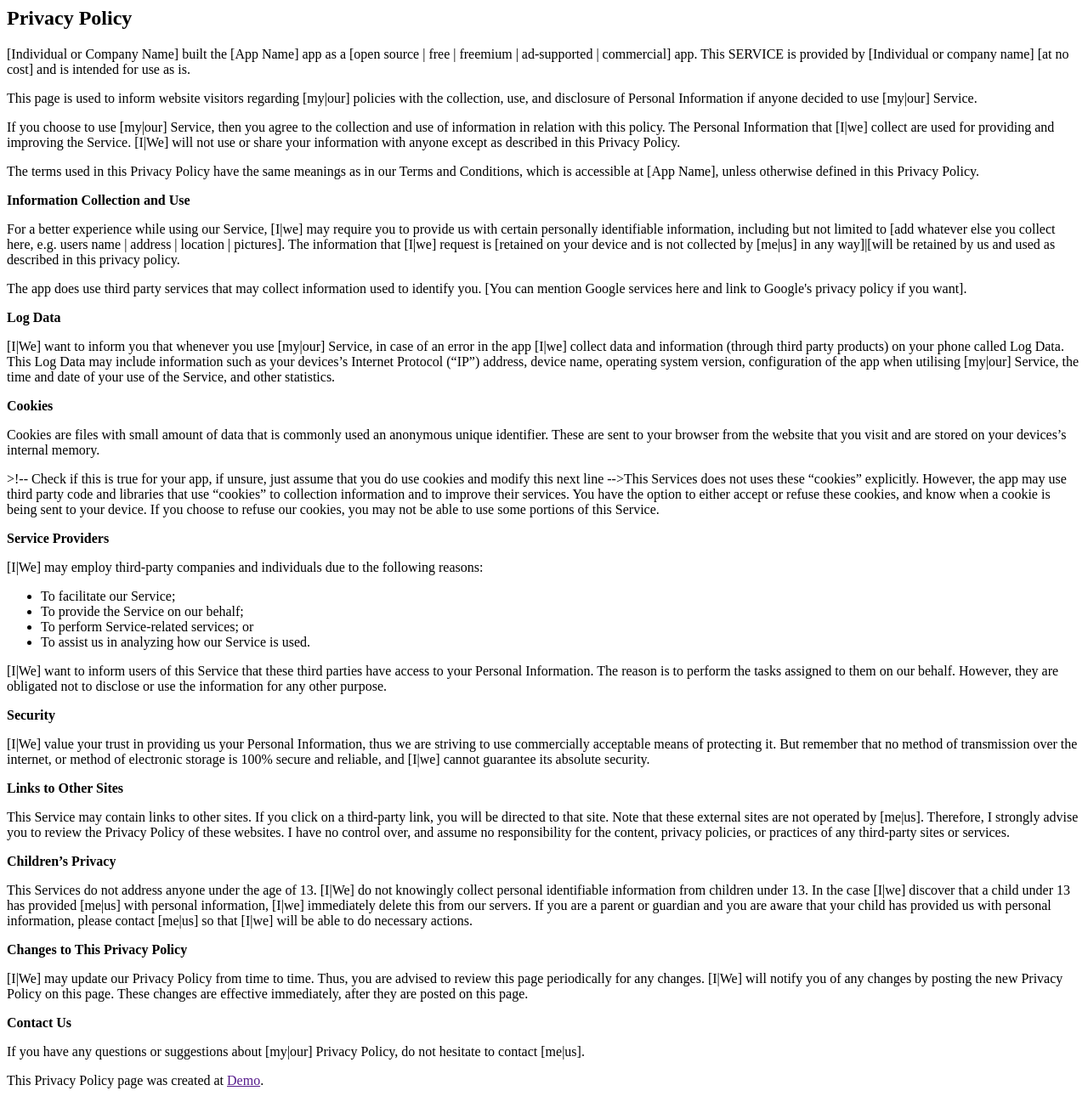
After one commit to shubhamjain31/BlogPress, a Django app: page /policy/ in a window 1280 px wide. The commit adds this page. Shown: the whole page at 85% size. Run offline with Django 3.2, Linux system fonts and the light colour scheme.

Commit message:
Modified login and register functionality

```diff
--- a/App/templates/base.html
+++ b/App/templates/base.html
@@ -53,7 +53,7 @@
 
               {% else %}
               <li class="nav-item mt-3 mt-lg-0 ml-lg-3 d-lg-none d-xl-inline-block">
-                <a class="btn btn-primary" href="{% url 'login_view' %}">Add Blog</a>
+                <a class="btn btn-primary" href="/login/">Add Blog</a>
               </li>
 
               {% endif %}
@@ -74,8 +74,8 @@
       <div class="py-4 font-weight-light bg-gray-800 text-gray-300">
         <div class="container">
           <div class="row align-items-center">
-            <div class="col-md-6 text-center text-md-left">
-              <p class="text-sm mb-md-0">&copy; 2021, Your company.  All rights reserved.</p>
+            <div class="col-md-12 text-center text-md-left">
+              <p class="text-sm mb-md-0 text-center">&copy; 2021, BlogPress.  All rights reserved.</p>
             </div>
 
           </div>
--- /dev/null
+++ b/App/templates/policy.html
@@ -0,0 +1,85 @@
+<html>
+<head>
+    <title>Privacy Policy</title>
+</head>
+<body>
+<h2>Privacy Policy</h2>
+<p>[Individual or Company Name] built the [App Name] app as a [open source | free | freemium | ad-supported | commercial] app. This SERVICE is provided by [Individual or company name] [at no cost] and is intended
+    for use as is.</p>
+<p>This page is used to inform website visitors regarding [my|our] policies with the collection, use, and
+    disclosure of Personal Information if anyone decided to use [my|our] Service.</p>
+<p>If you choose to use [my|our] Service, then you agree to the collection and use of information in
+    relation with this policy. The Personal Information that [I|we] collect are used for providing and
+    improving the Service. [I|We] will not use or share your information with anyone except as described
+    in this Privacy Policy.</p>
+<p>The terms used in this Privacy Policy have the same meanings as in our Terms and Conditions,
+    which is accessible at [App Name], unless otherwise defined in this Privacy Policy.</p>
+
+<p><strong>Information Collection and Use</strong></p>
+<p>For a better experience while using our Service, [I|we] may require you to provide us with certain
+    personally identifiable information, including but not limited to [add whatever else you collect here, e.g. users name | address | location | pictures].
+	The information that [I|we] request is [retained on your device and is not
+    collected by [me|us] in any way]|[will be retained by us and used as described in this privacy policy.</p>
+<p>The app does use third party services that may collect information used to identify you. [You can mention Google services here and link to Google's privacy policy if you want].
+
+<p><strong>Log Data</strong></p>
+<p>[I|We] want to inform you that whenever you use [my|our] Service, in case of an error in the app [I|we] collect
+    data and information (through third party products) on your phone called Log Data. This Log Data
+    may include information such as your devices’s Internet Protocol (“IP”) address, device name,
+    operating system version, configuration of the app when utilising [my|our] Service, the time and date
+    of your use of the Service, and other statistics.</p>
+
+<p><strong>Cookies</strong></p>
+<p>Cookies are files with small amount of data that is commonly used an anonymous unique identifier.
+    These are sent to your browser from the website that you visit and are stored on your devices’s
+    internal memory.</p>
+<p>>!-- Check if this is true for your app, if unsure, just assume that you do use cookies and modify this next line -->This Services does not uses these “cookies” explicitly. However, the app may use third party code
+    and libraries that use “cookies” to collection information and to improve their services. You
+    have the option to either accept or refuse these cookies, and know when a cookie is being sent
+    to your device. If you choose to refuse our cookies, you may not be able to use some portions of
+    this Service.</p>
+
+<p><strong>Service Providers</strong></p> <!-- This part need seem like it's not needed, but if you use any Google services, or any other third party libraries, chances are, you need this. -->
+<p>[I|We] may employ third-party companies and individuals due to the following reasons:</p>
+<ul>
+    <li>To facilitate our Service;</li>
+    <li>To provide the Service on our behalf;</li>
+    <li>To perform Service-related services; or</li>
+    <li>To assist us in analyzing how our Service is used.</li>
+</ul>
+<p>[I|We] want to inform users of this Service that these third parties have access to your Personal
+    Information. The reason is to perform the tasks assigned to them on our behalf. However, they
+    are obligated not to disclose or use the information for any other purpose.</p>
+
+<p><strong>Security</strong></p>
+<p>[I|We] value your trust in providing us your Personal Information, thus we are striving to use
+    commercially acceptable means of protecting it. But remember that no method of transmission over
+    the internet, or method of electronic storage is 100% secure and reliable, and [I|we] cannot
+    guarantee its absolute security.</p>
+
+<p><strong>Links to Other Sites</strong></p>
+<p>This Service may contain links to other sites. If you click on a third-party link, you will be
+    directed to that site. Note that these external sites are not operated by [me|us]. Therefore, I
+    strongly advise you to review the Privacy Policy of these websites. I have no control over, and
+    assume no responsibility for the content, privacy policies, or practices of any third-party
+    sites or services.</p>
+
+<p><strong>Children’s Privacy</strong></p>
+<p>This Services do not address anyone under the age of 13. [I|We] do not knowingly collect personal
+    identifiable information from children under 13. In the case [I|we] discover that a child under 13
+    has provided [me|us] with personal information, [I|we] immediately delete this from our servers. If you
+    are a parent or guardian and you are aware that your child has provided us with personal
+    information, please contact [me|us] so that [I|we] will be able to do necessary actions.</p>
+
+<p><strong>Changes to This Privacy Policy</strong></p>
+<p>[I|We] may update our Privacy Policy from time to time. Thus, you are advised to review this page
+    periodically for any changes. [I|We] will notify you of any changes by posting the new Privacy Policy
+    on this page. These changes are effective immediately, after they are posted on this page.</p>
+
+<p><strong>Contact Us</strong></p>
+<p>If you have any questions or suggestions about [my|our] Privacy Policy, do not hesitate to contact
+    [me|us].</p>
+<p>This Privacy Policy page was created at <a href=""
+                                              target="_blank">Demo</a>.</p>
+</body>
+</html>
--- a/App/urls.py
+++ b/App/urls.py
@@ -8,6 +8,8 @@ urlpatterns = [
     path('register/' , register_view , name="register_view"),
     path('logout-view/' , logout_view , name="logout_view"),
 
+    path('policy/' , policy , name="policy"),
+
     path('add-blog/' , add_blog, name="add_blog"),
     path('blog-detail/<slug>' , blog_detail , name="blog_detail"),
     path('see-blog/' , see_blog , name="see_blog"),
--- a/App/views.py
+++ b/App/views.py
@@ -1,6 +1,12 @@
-from django.shortcuts import render ,redirect
+from django.shortcuts import render ,redirect, HttpResponseRedirect
 from .form import *
 from django.contrib.auth import logout
+
+from django.contrib.auth import authenticate, login
+from django.contrib.auth.decorators import login_required
+
+from django.contrib import messages
+from BlogPress.decorators import get_ip
 
 # Create your views here.
 
@@ -15,6 +21,47 @@ def home(request):
 
 def login_view(request):
     return render(request ,'login.html')
+
+def register_view(request):
+    if request.user.is_authenticated:
+        return redirect('/')
+
+    msg     = None
+    success = False
+
+    if request.method == "POST":
+        form = SignUpForm(request.POST)
+
+        agree = request.POST.get("agree")
+        if agree is None:
+            msg = 'Please Acccept Privacy Policy'
+            return render(request, "register.html", {"form": form, "msg" : msg, "success" : success })
+
+        if form.is_valid():
+            # post = form.save(commit=False)
+            # post.save()
+
+            # Profile(user=post).save()
+
+            username = form.cleaned_data.get("username")
+            email    = form.cleaned_data.get("email")
+            raw_password = form.cleaned_data.get("password1")
+            user     = authenticate(username=username, password=raw_password)
+
+            msg      = 'User created.'
+            success  = True
+
+            messages.success(request, 'Registration Completed Successfully. Kindly Login to Continue.')
+            return HttpResponseRedirect("/login/")
+
+        else:
+            print(form.errors)
+    else:
+        form = SignUpForm()
+    return render(request ,'register.html' ,{"form": form, "msg" : msg, "success" : success })
+
+def policy(request):
+    return render(request ,'policy.html')
 
 def blog_detail(request ,slug):
     context = {}
@@ -111,9 +158,6 @@ def blog_delete(request ,id):
 
     return redirect('/see-blog/')
 
-def  register_view(request):
-    return render(request , 'register.html')
-
 def verify(request, token):
     try:
         profile_obj = Profile.objects.filter(token = token).first()
--- a/App/views_api.py
+++ b/App/views_api.py
@@ -1,9 +1,11 @@
 from rest_framework.views import APIView
 from rest_framework.response import Response
+
 from django.contrib.auth.models import User
 from .models import Profile
+
 from .helpers import *
-from django.contrib.auth import authenticate , login
+from django.contrib.auth import authenticate ,login
 
 class LoginView(APIView):
 
@@ -78,6 +80,7 @@ class RegisterView(APIView):
             user_obj = User.objects.create(email = data.get('username') , username = data.get('username'))
             user_obj.set_password(data.get('password'))
             user_obj.save()
+
             token = generate_random_string(20)
             Profile.objects.create(user = user_obj , token = token)
             #send_mail_to_user(token , data.get('username'))
--- /dev/null
+++ b/BlogPress/decorators.py
@@ -0,0 +1,2 @@
+def get_ip(request):
+    return request.META.get('HTTP_X_FORWARDED_FOR', request.META.get('REMOTE_ADDR', '')).split(',')[0].strip()
```
Also changed, not shown: App/form.py (+40 -0 lines), App/templates/login.html (+25 -2 lines), App/templates/register.html (+86 -12 lines), db.sqlite3.
